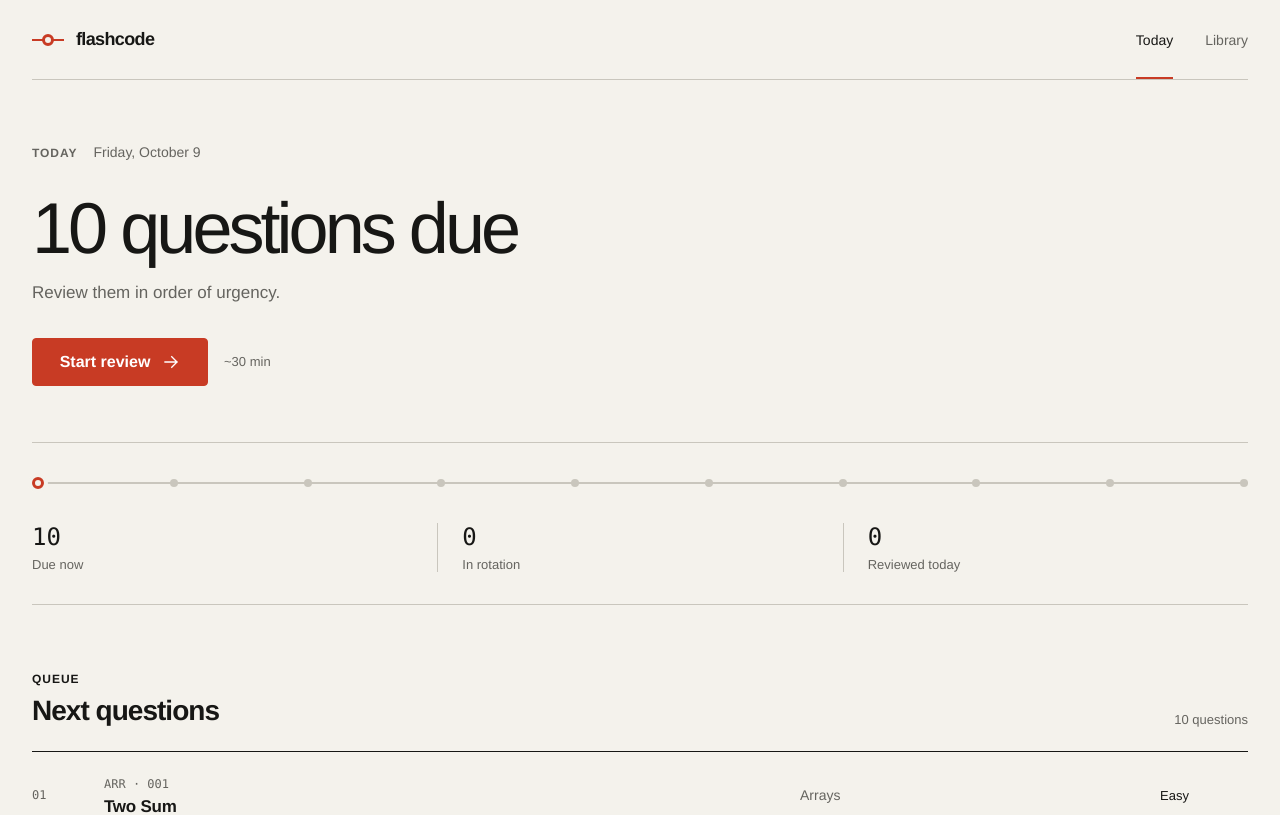
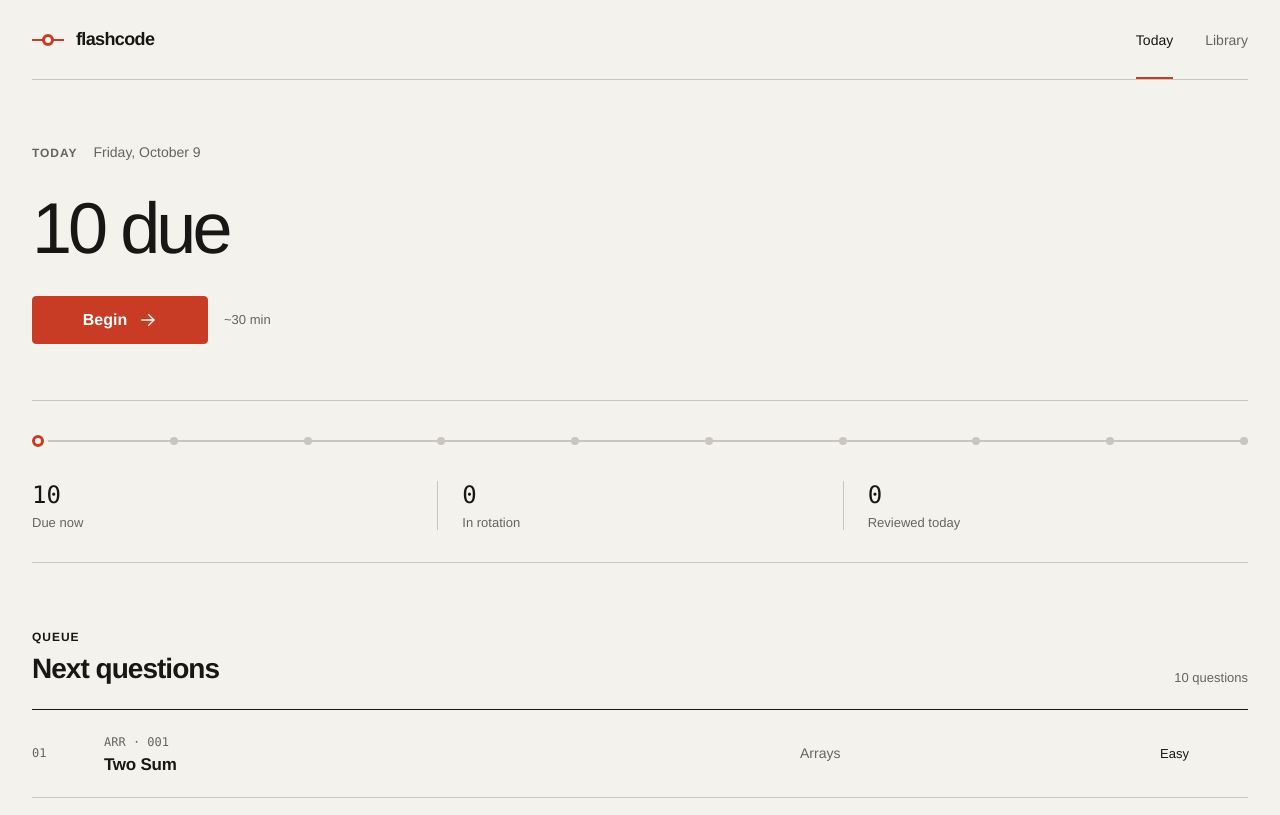
Before and after one commit to velvokay/flashcode, a React (Vite) app: page / in a window 1280 px wide. Shown: the top 815 px of the page. Built offline with nearby package versions, Linux system fonts and the light colour scheme.

Commit message:
Simplify review entry copy

```diff
--- a/src/App.tsx
+++ b/src/App.tsx
@@ -120,19 +120,19 @@ function TodayView({ data, onStart }: { data: AppData; onStart: () => void }) {
         <div className="hero-content">
           <h1>
             {due.length > 0
-              ? `${due.length} ${due.length === 1 ? "question" : "questions"} due`
+              ? `${due.length} due`
               : "Nothing due"}
           </h1>
-          <p className="lede">
-            {due.length > 0
-              ? "Review them in order of urgency."
-              : nextDue
+          {due.length === 0 && (
+            <p className="lede">
+              {nextDue
                 ? `Next review ${formatDueDate(nextDue.dueAt, now).toLowerCase()}.`
                 : "Add a question to begin."}
-          </p>
+            </p>
+          )}
           <div className="hero-action">
             <button className="primary-button" onClick={onStart} disabled={due.length === 0}>
-              <span>{due.length > 0 ? "Start review" : "Done for today"}</span>
+              <span>{due.length > 0 ? "Begin" : "Done for today"}</span>
               {due.length > 0 && <Icon name="arrow" />}
             </button>
             {due.length > 0 && <span className="time-note">~{Math.max(5, due.length * 3)} min</span>}
```
